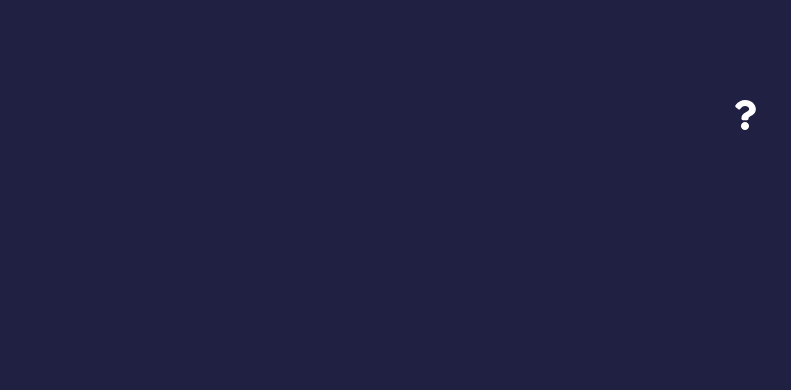
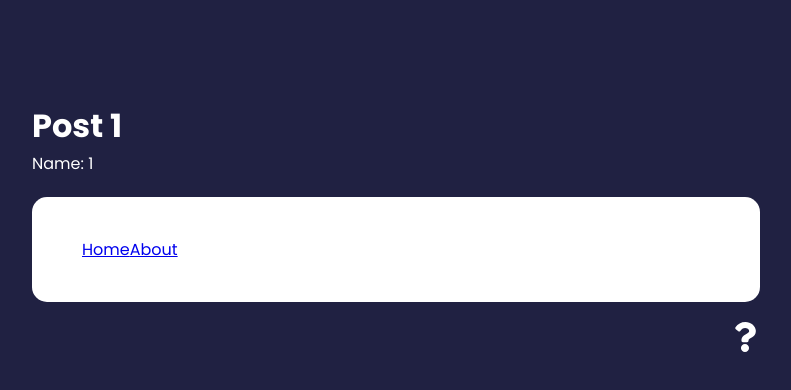
Before and after one commit to Z-Mosayebi/Feedback-Rating-App, a React (Vite) app: page /post/1/1 in a window 1280 px wide. Before the commit this address had no page. Shown: the top 390 px of the page, without its empty margins (244-1035 px from the left). Built offline with nearby package versions, Linux system fonts and the light colour scheme.

Commit message:
using NavLink and UseParams

```diff
--- a/src/App.jsx
+++ b/src/App.jsx
@@ -1,5 +1,6 @@
 import { v4 as uuidv4 } from "uuid";
-import { BrowserRouter as Router, Route, Routes } from "react-router-dom";
+import { BrowserRouter as Router, Route, Routes , NavLink} from "react-router-dom";
+import Card from "./components/shared/Card";
 import { useState } from "react";
 import Header from "./components/Header";
 import FeedbackList from "./components/FeedbackList";
@@ -9,6 +10,7 @@
 import FeedbackForm from "./components/FeedbackForm";
 import AboutIconLink from "./components/AboutIconLink";
 import AboutPage from "./pages/AboutPage";
+import POST from "./components/Post.jsx";
 
 function App() {
   //const [feedbacks, setFeedbacks] = useState([]);
@@ -47,7 +49,16 @@
           ></Route>
           {/*<Route path="/about">This is the about route</Route>*/}
           <Route path="/about" element={<AboutPage />} />
+          <Route path="/post/:id/:name" element={<POST />} />
         </Routes>
+        <Card>
+          <NavLink to='/' activeClassName='active'>
+          Home
+          </NavLink>
+          <NavLink to='/about' activeClassName='active'>
+          About
+          </NavLink>
+        </Card>
         <AboutIconLink />
       </div>
     </Router>
--- /dev/null
+++ b/src/components/Post.jsx
@@ -0,0 +1,12 @@
+import { useParams } from "react-router-dom"
+function POST() {
+    const params = useParams()
+  return (
+    <div>
+      <h1>Post { params.id}</h1>
+      <p>Name: {params.name}</p>
+    </div>
+  )
+}
+
+export default POST
--- a/src/index.css
+++ b/src/index.css
@@ -5,6 +5,12 @@
   box-sizing: border-box;
   margin: 0;
   padding: 0;
+}
+
+.active {
+ background: #245320;
+ color:white ;
+ margin: 2rem;
 }
 
 body {
```
